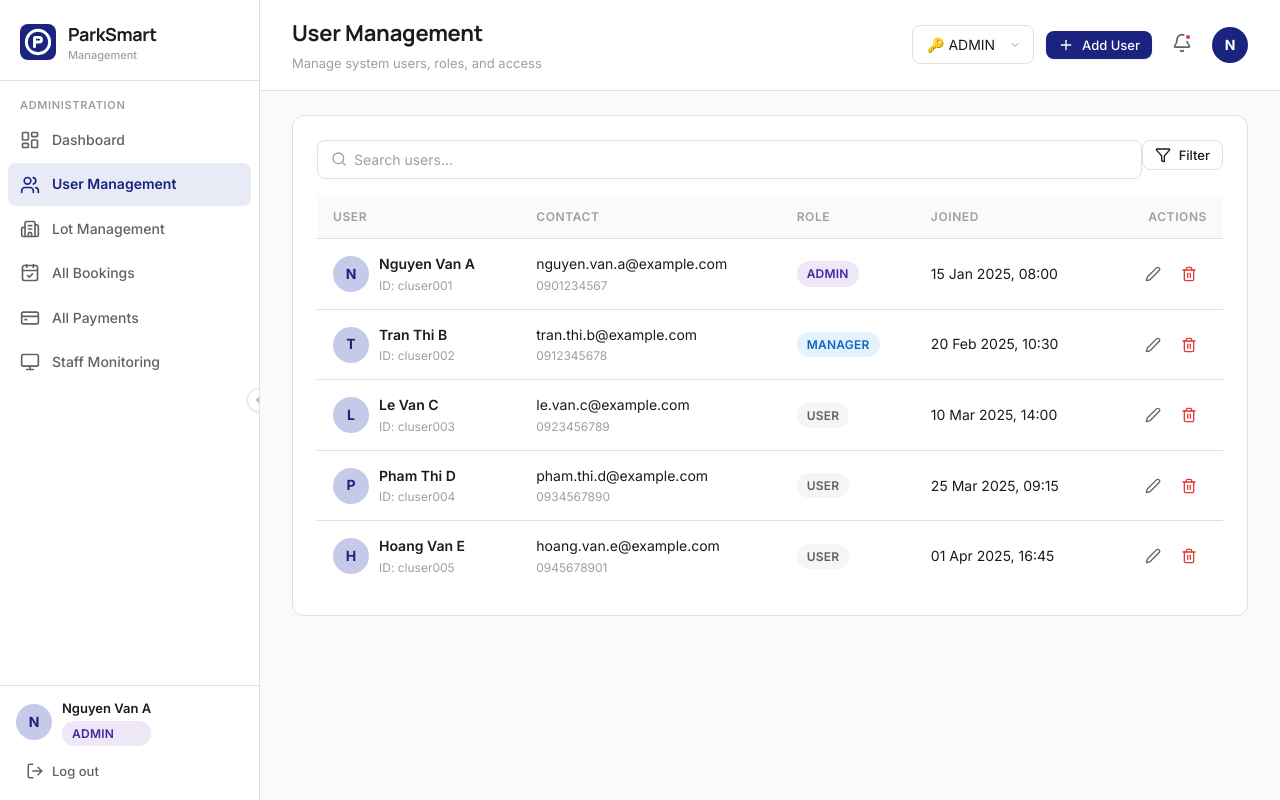
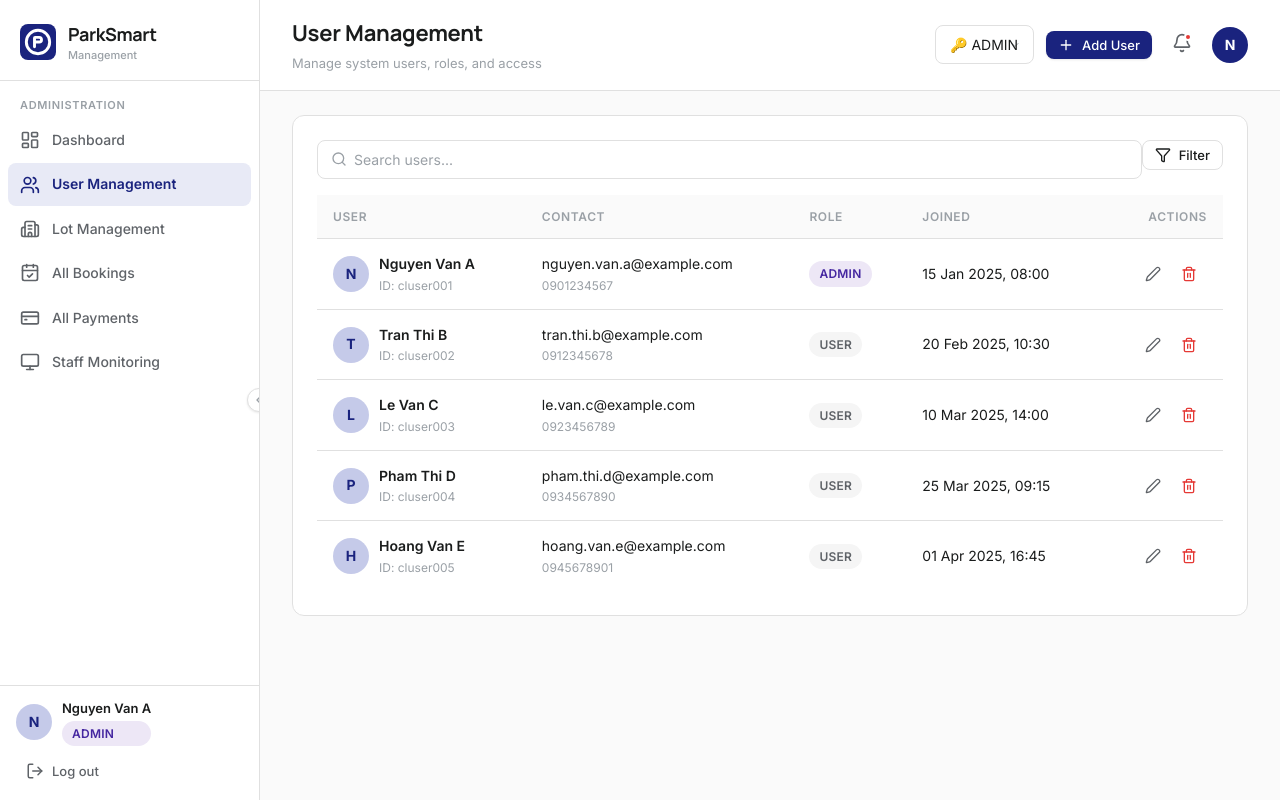
Before and after one commit to sonsocoding/ParkingManagement-FE, a React (Vite) app: page /admin/users in a window 1280 px wide. Built offline with nearby package versions, Linux system fonts and the light colour scheme.

Commit message:
fix: remove manager role

```diff
--- a/src/App.jsx
+++ b/src/App.jsx
@@ -48,7 +48,7 @@ export default function App() {
         <Route path="my-payments" element={<MyPayments />} />
         <Route path="monthly-passes" element={<MonthlyPasses />} />
 
-        {/* Admin/Manager Routes */}
+        {/* Admin Routes */}
         <Route path="admin">
           <Route path="dashboard" element={<AdminDashboard />} />
           <Route path="users" element={<UserManagement />} />
--- a/src/components/layout/Sidebar.jsx
+++ b/src/components/layout/Sidebar.jsx
@@ -26,21 +26,11 @@ const adminNav = [
   { to: '/admin/monitoring', icon: Monitor, label: 'Staff Monitoring' },
 ];
 
-const managerNav = [
-  { to: '/admin/dashboard', icon: LayoutDashboard, label: 'Dashboard' },
-  { to: '/admin/users', icon: Users, label: 'Users (View)' },
-  { to: '/admin/lots', icon: Building2, label: 'Lots (View)' },
-  { to: '/admin/bookings', icon: CalendarCheck, label: 'Bookings (View)' },
-  { to: '/admin/payments', icon: CreditCard, label: 'Payments (View)' },
-  { to: '/admin/monitoring', icon: Monitor, label: 'Monitoring' },
-];
-
 export default function Sidebar({ collapsed, onToggle }) {
   const { user, logout } = useAuth();
   const navigate = useNavigate();
 
-  const navItems = user?.role === 'ADMIN' ? adminNav :
-                   user?.role === 'MANAGER' ? managerNav : userNav;
+  const navItems = user?.role === 'ADMIN' ? adminNav : userNav;
 
   const handleLogout = () => {
     logout();
--- a/src/components/layout/TopBar.jsx
+++ b/src/components/layout/TopBar.jsx
@@ -23,7 +23,6 @@ export default function TopBar({ title, subtitle, actions }) {
             onChange={(e) => switchRole(e.target.value)}
           >
             <option value="USER">👤 USER</option>
-            <option value="MANAGER">👔 MANAGER</option>
             <option value="ADMIN">🔑 ADMIN</option>
           </select>
         </div>
--- a/src/data/sampleData.js
+++ b/src/data/sampleData.js
@@ -5,13 +5,13 @@ export const currentUser = {
   email: 'nguyen.van.a@example.com',
   fullName: 'Nguyen Van A',
   phone: '0901234567',
-  role: 'ADMIN', // Change to 'USER' or 'MANAGER' to test different views
+  role: 'ADMIN', // Change to 'USER' to test different views
   createdAt: '2025-01-15T08:00:00Z',
 };
 
 export const users = [
   { id: 'cluser001', email: 'nguyen.van.a@example.com', fullName: 'Nguyen Van A', phone: '0901234567', role: 'ADMIN', createdAt: '2025-01-15T08:00:00Z' },
-  { id: 'cluser002', email: 'tran.thi.b@example.com', fullName: 'Tran Thi B', phone: '0912345678', role: 'MANAGER', createdAt: '2025-02-20T10:30:00Z' },
+  { id: 'cluser002', email: 'tran.thi.b@example.com', fullName: 'Tran Thi B', phone: '0912345678', role: 'USER', createdAt: '2025-02-20T10:30:00Z' },
   { id: 'cluser003', email: 'le.van.c@example.com', fullName: 'Le Van C', phone: '0923456789', role: 'USER', createdAt: '2025-03-10T14:00:00Z' },
   { id: 'cluser004', email: 'pham.thi.d@example.com', fullName: 'Pham Thi D', phone: '0934567890', role: 'USER', createdAt: '2025-03-25T09:15:00Z' },
   { id: 'cluser005', email: 'hoang.van.e@example.com', fullName: 'Hoang Van E', phone: '0945678901', role: 'USER', createdAt: '2025-04-01T16:45:00Z' },
--- a/src/index.css
+++ b/src/index.css
@@ -420,7 +420,6 @@ ul, ol {
 .badge-active { background: var(--color-available-bg); color: var(--color-available-text); }
 .badge-expired { background: var(--color-maintenance-bg); color: var(--color-maintenance-text); }
 .badge-admin { background: #EDE7F6; color: #4527A0; }
-.badge-manager { background: #E3F2FD; color: #1565C0; }
 .badge-user { background: var(--surface-card-hover); color: var(--text-secondary); }
 .badge-car { background: #E3F2FD; color: #1565C0; }
 .badge-motorbike { background: #FFF3E0; color: #E65100; }
```
Also changed, not shown: 3 other files (tests, documents, lock files or other folders).
